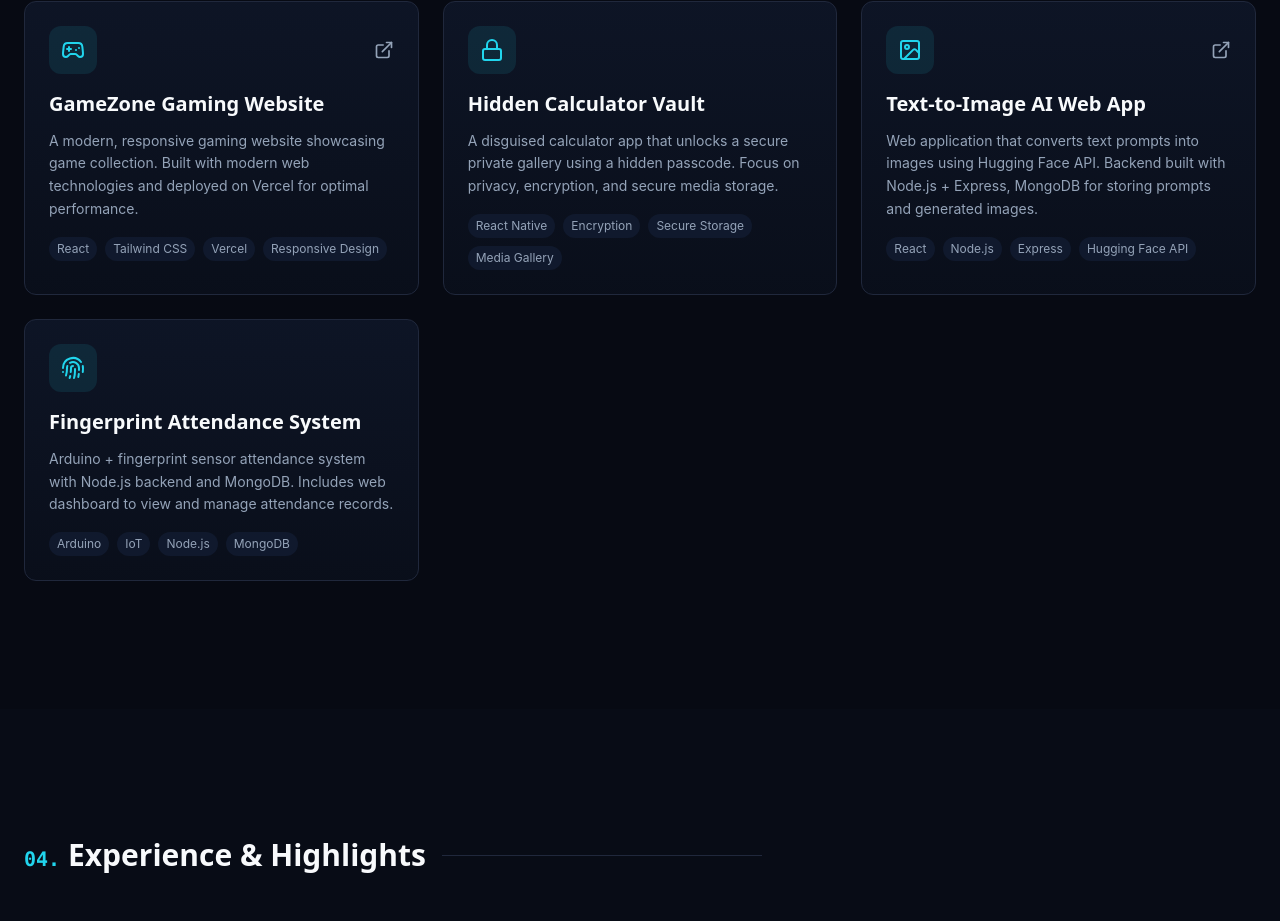
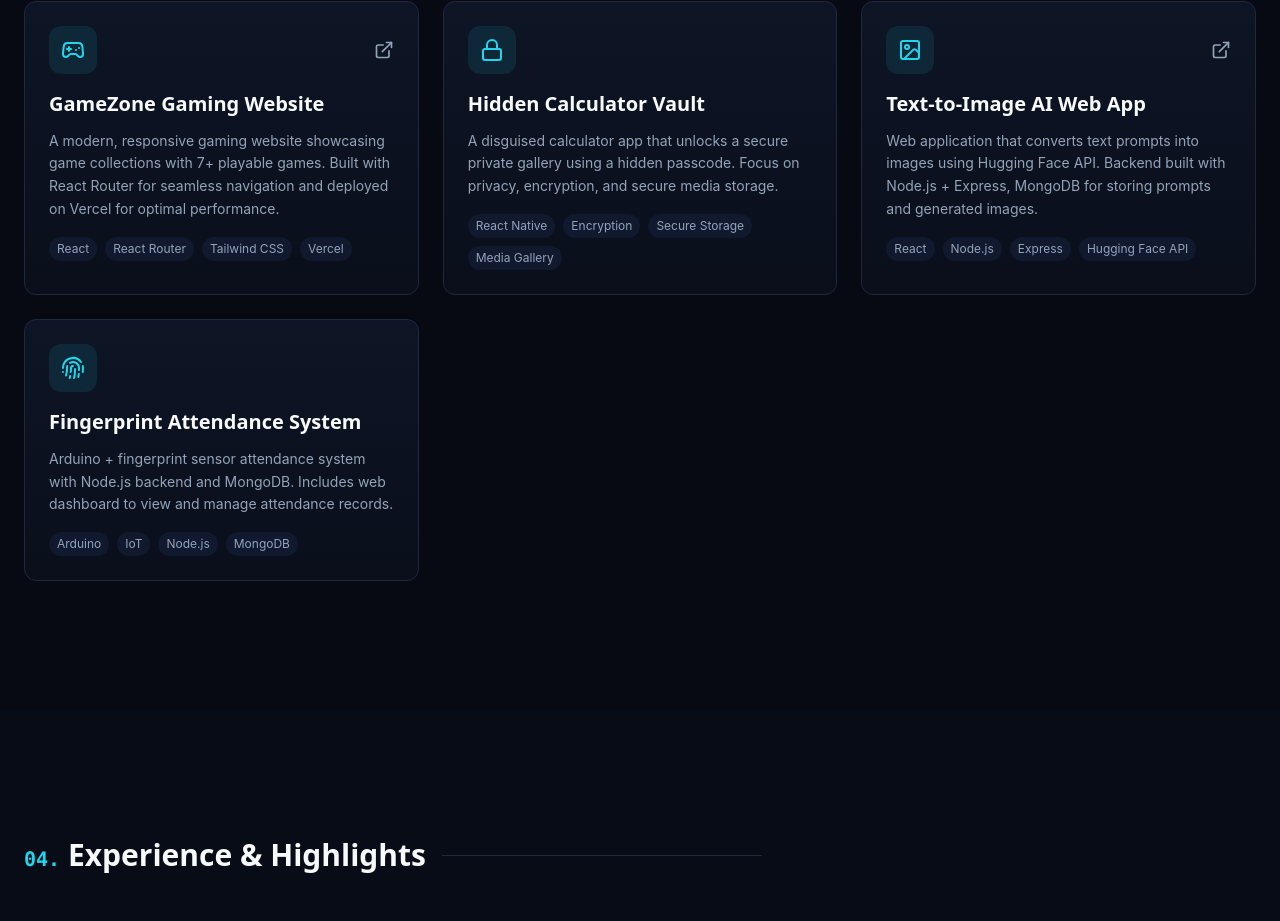
Before and after one commit to kkk12132/Portfolio, a React (Vite) app: page / in a window 1280 px wide. Shown: the part 3357-4278 px from the top of the page. Built offline with nearby package versions, Linux system fonts and the light colour scheme; the HTML template or start-up script is replaced by a standard one.

Commit message:
Update project files

```diff
--- a/src/components/ProjectsSection.tsx
+++ b/src/components/ProjectsSection.tsx
@@ -19,11 +19,10 @@ const projects = [
   {
     title: 'GameZone Gaming Website',
     featured: false,
-    description: 'A modern, responsive gaming website showcasing game collection. Built with modern web technologies and deployed on Vercel for optimal performance.',
-    tech: ['React', 'Tailwind CSS', 'Vercel', 'Responsive Design'],
+    description: 'A modern, responsive gaming website showcasing game collections with 7+ playable games. Built with React Router for seamless navigation and deployed on Vercel for optimal performance.',
+    tech: ['React', 'React Router', 'Tailwind CSS', 'Vercel'],
     icon: Gamepad2,
     links: {
-      demo: 'https://gamezone-drab-ten.vercel.app/',
       live: 'https://gamezone-drab-ten.vercel.app/',
     },
   },
```
